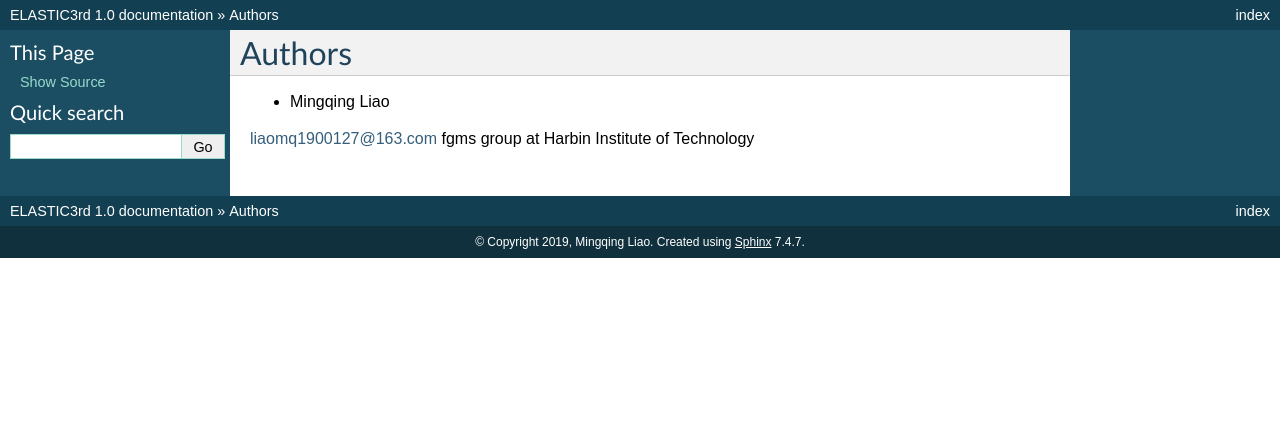
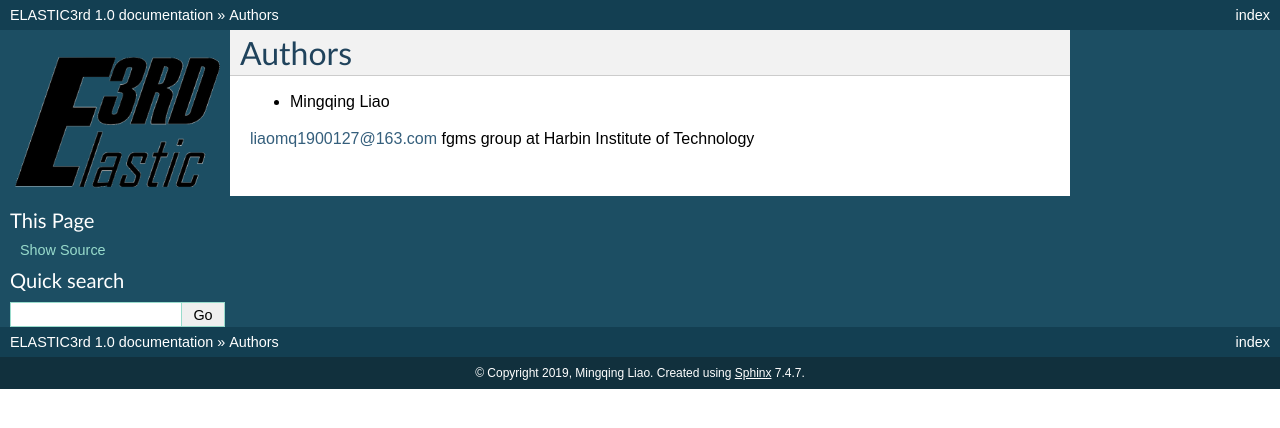
Before and after one commit to hitliaomq/ELASTIC3rd, a Sphinx documentation site: the page built from docs/authors.rst, in a window 1280 px wide. Shown: the top 428 px of the page. Built offline with Sphinx 7.4.7, drawn with Linux system fonts in a browser that asks for light colours; pages that are not in the unit, such as notebooks, are missing from menus.

Commit message:
Update LOGO

```diff
--- a/docs/conf.py
+++ b/docs/conf.py
@@ -117,7 +117,7 @@ html_theme = 'default'
 
 # The name of an image file (relative to this directory) to place at the top
 # of the sidebar.
-html_logo = 'Elastic3rd_LOGO_NoBG_Black.png'
+html_logo = 'Elastic3rd_LOGO.png'
 
 # The name of an image file (within the static path) to use as favicon of the
 # docs.  This file should be a Windows icon file (.ico) being 16x16 or 32x32
--- a/docs/index.rst
+++ b/docs/index.rst
@@ -3,7 +3,7 @@
    You can adapt this file completely to your liking, but it should at least
    contain the root `toctree` directive.
 
-.. |logo| image:: Elastic3rd_LOGO_NoBG.png
+.. |logo| image:: Elastic3rd_LOGO.png
           :height: 30pt
           :width: 30pt
           :alt: Logo
```
